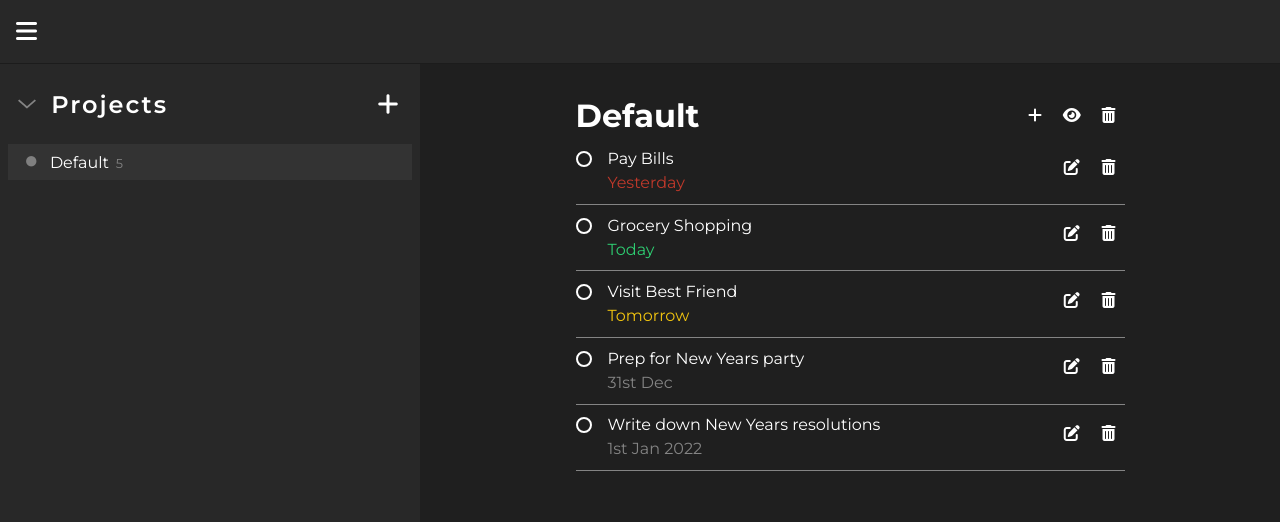
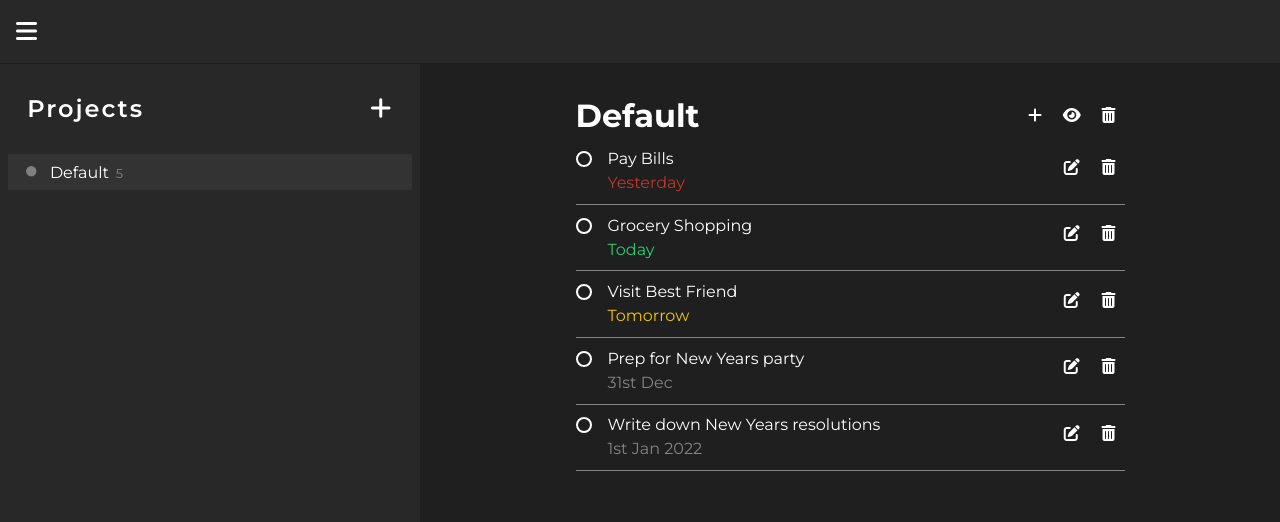
Before and after one commit to kapaha/todo-list, a website built with webpack: page dist/index.html in a window 1280 px wide. Built offline with nearby package versions, Linux system fonts and the light colour scheme.

Commit message:
remove project header button

```diff
--- a/dist/index.html
+++ b/dist/index.html
@@ -20,16 +20,7 @@
     <aside class="side-menu" data-side-menu>
         <section>
             <header class="section-header">
-                <button class="section-expand-btn">
-                    <svg width="1em" height="1em" viewBox="0 0 16 16">
-                        <g transform="translate(-266, -17)" fill="var(--secondary-font-color)">
-                            <path
-                                d="M280,22.7581818 L279.1564,22 L273.9922,26.506 L273.4414,26.0254545 L273.4444,26.0281818 L268.8562,22.0245455 L268,22.7712727 C269.2678,23.878 272.8084,26.9674545 273.9922,28 C274.8718,27.2330909 274.0144,27.9809091 280,22.7581818">
-                            </path>
-                        </g>
-                    </svg>
-                    <span class="section-title">Projects</span>
-                </button>
+                <span class="section-title">Projects</span>
                 <button data-modal-target="#modal-create-project" class="btn-square btn-square--small" title="Add Project"><i class="fas fa-plus"></i></button>
             </header>
             <ul id="projects-container" class="projects-container">
--- a/dist/styles.css
+++ b/dist/styles.css
@@ -127,12 +127,9 @@ button:focus {
 
 .side-menu .section-header {
     display: flex;
+    justify-content: space-between;
     margin-bottom: 0.5em;
     font-size: 1.5rem;
-}
-
-.side-menu .section-expand-btn {
-    display: flex;
     align-items: center;
     padding: 0.2em 0.3em;
     width: 100%;
```
